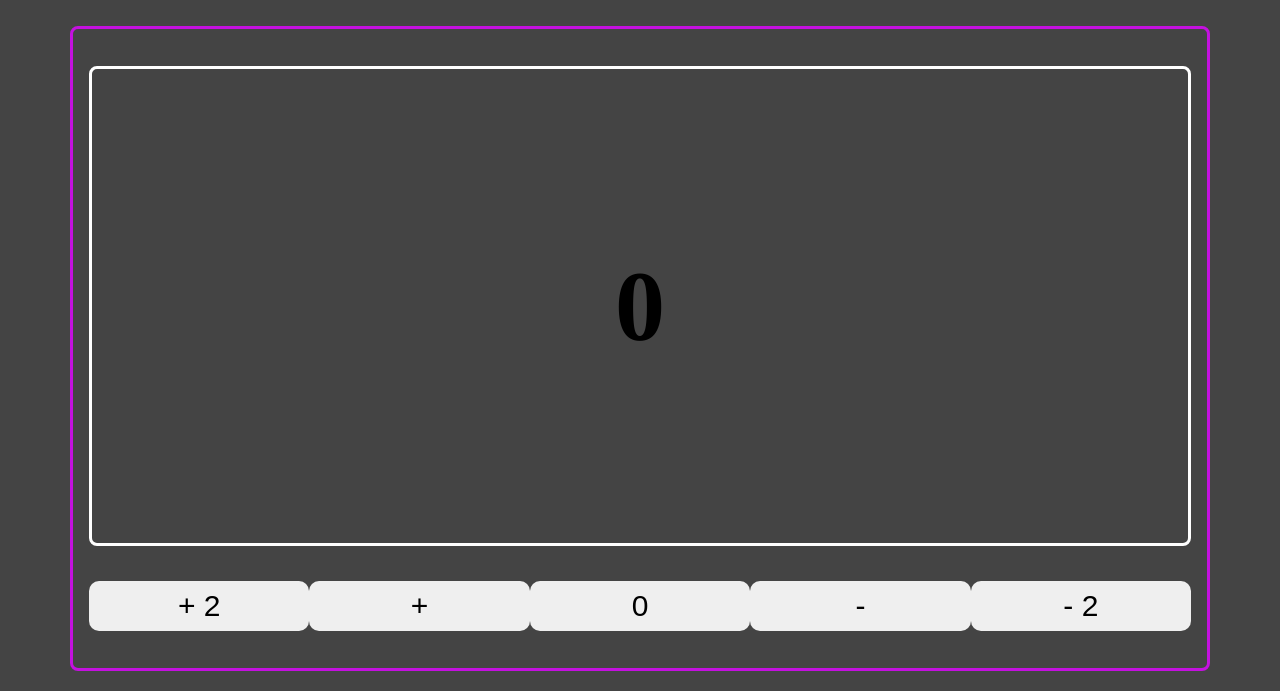
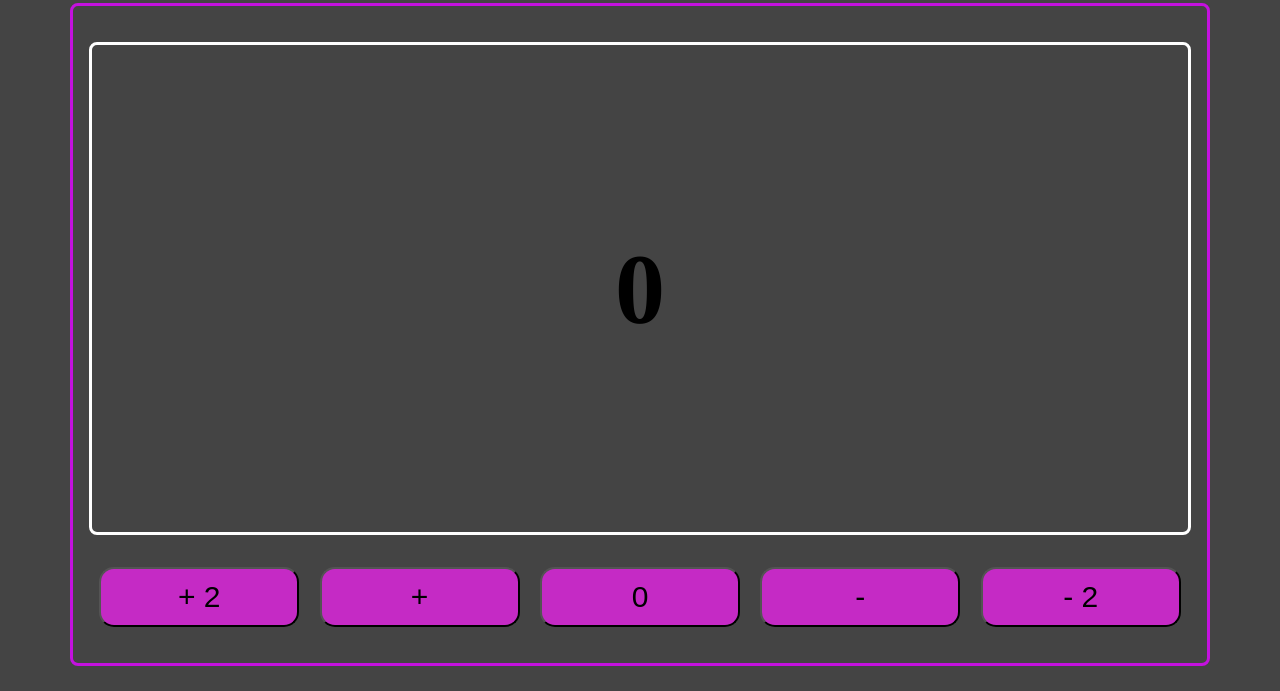
Before and after one commit to claudiocassimiro/CountApp, a plain HTML site: page index.html in a window 1280 px wide. Shown: the part 109-800 px from the top of the page. Drawn offline with Linux system fonts and the light colour scheme.

Commit message:
Adicionei um brilhozinho nos botões

```diff
--- a/styles.css
+++ b/styles.css
@@ -38,7 +38,7 @@
   flex-direction: column;
   justify-content: space-around;
   border: 3px solid #c411df;
-  margin-top: 30px;
+  margin: 5px 10px;
   width: 100%;
   max-width: 1140px;
   height: 100%;
@@ -69,13 +69,18 @@
 }
 
 .button {
-  width: 30%;
-  height: 50px;
-  border-radius: 10px;
+  width: 200px;
+  height: 60px;
+  border-radius: 15px;
+  background-color: rgb(197, 42, 197);
   outline: none;
-  border: 0;
   font-size: 30px;
   transition: 0.2s;
+}
+
+button:hover {
+  filter: brightness(1.2);
+  cursor: pointer;
 }
 
 .button:active {
```
